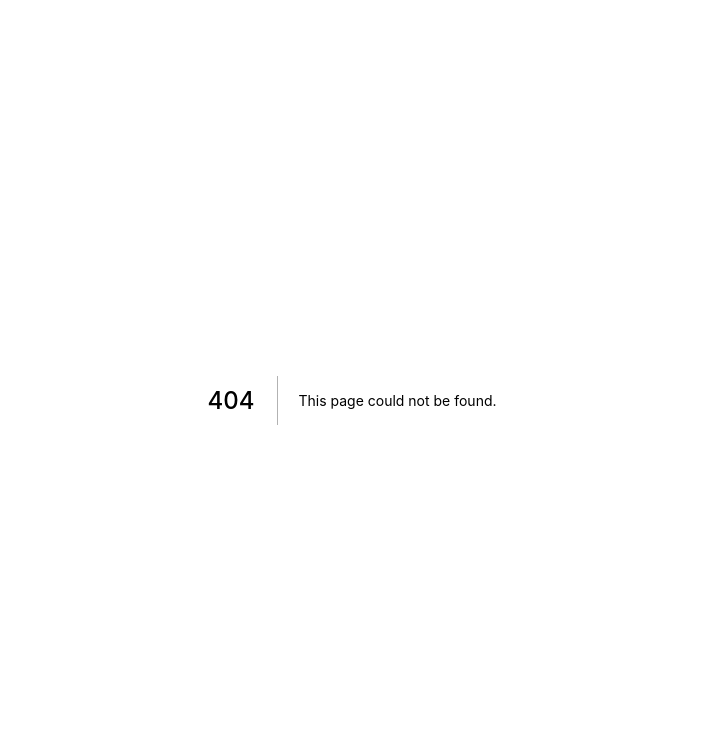
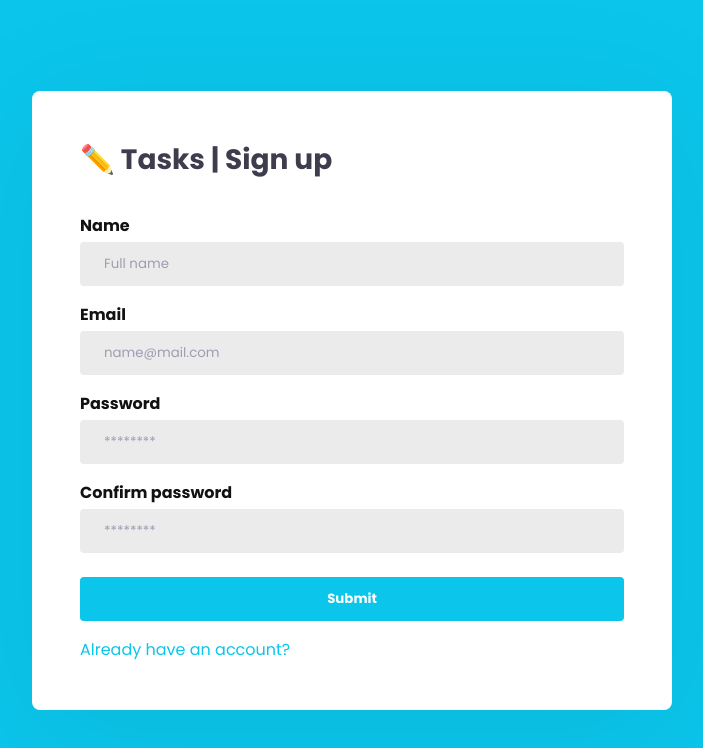
Before and after one commit to lucasamonrc/tasks, a Next.js app: page /signup in a window 1280 px wide. Before the commit this address had no page. Shown: the top 748 px of the page, without its empty margins (288-991 px from the left). Built offline with nearby package versions, Linux system fonts and the light colour scheme.

Commit message:
add sign up page

```diff
--- a/src/pages/signin.tsx
+++ b/src/pages/signin.tsx
@@ -16,7 +16,7 @@ export default function SignIn() {
           <form>
             <div className={styles.field}>
               <label>Email</label>
-              <input type="text" placeholder="name@mail.com" required />
+              <input type="email" placeholder="name@mail.com" required />
             </div>
 
             <div className={styles.field}>
@@ -24,7 +24,7 @@ export default function SignIn() {
               <input type="password" placeholder="********" required />
             </div>
 
-            <button type="submit">Add task</button>
+            <button type="submit">Sign in</button>
           </form>
 
           <Link href="/signup">
--- /dev/null
+++ b/src/pages/signup.tsx
@@ -0,0 +1,47 @@
+import Head from "next/head";
+import Link from "next/link";
+
+import styles from '../styles/pages/SignUp.module.css';
+
+export default function SignUp() {
+  return (
+    <>
+      <Head>
+        <title>Tasks | Sign up</title>
+      </Head>
+      <div className={styles.container}>
+        <section className={styles.box}>
+          <h1>✏️ Tasks | Sign up</h1>
+
+          <form>
+            <div className={styles.field}>
+              <label>Name</label>
+              <input type="text" placeholder="Full name" required />
+            </div>
+
+            <div className={styles.field}>
+              <label>Email</label>
+              <input type="email" placeholder="name@mail.com" required />
+            </div>
+
+            <div className={styles.field}>
+              <label>Password</label>
+              <input type="password" placeholder="********" required />
+            </div>
+
+            <div className={styles.field}>
+              <label>Confirm password</label>
+              <input type="password" placeholder="********" required />
+            </div>
+
+            <button type="submit">Submit</button>
+          </form>
+
+          <Link href="/signin">
+            <a>Already have an account?</a>
+          </Link>
+        </section>
+      </div>
+    </>
+  );
+}
--- /dev/null
+++ b/src/styles/pages/SignUp.module.css
@@ -0,0 +1,73 @@
+.container {
+  background: #0BC5EA;
+  width: 100%;
+  height: 100vh;
+
+  display: flex;
+  justify-content: center;
+  align-items: center;
+}
+
+.box {
+  max-width: 640px;
+  width: 80%;
+  padding: 3rem;
+
+  background: #FFFFFF;
+  border-radius: 0.5rem;
+
+  filter: drop-shadow(0px 24px 64px rgba(0, 0, 0, 0.06));
+}
+
+.box h1 {
+  color: #3D3D4D;
+  font-size: 1.75rem;
+  margin-bottom: 2rem;
+}
+
+.field {
+  width: 100%;
+  margin-bottom: 1rem;
+}
+
+.field label {
+  display: block;
+  font-weight: 700;
+  margin-bottom: 0.25rem;
+}
+
+.field input {
+  display: block;
+  margin-bottom: 1rem;
+  width: 100%;
+  background: #EBEBEB;
+  color: #1C1C29;
+  padding: 12px 24px;
+  border-radius: 4px;
+  border: 0;
+}
+
+.field input::placeholder {
+  color: #A09CB1;
+}
+
+.box form button {
+  display: block;
+  border: 0;
+  background: #0BC5EA;
+  cursor: pointer;
+
+  width: 100%;
+  margin: 1.5rem auto 1rem;
+  padding: 0.75rem;
+  border-radius: 0.25rem;
+
+  font-weight: 700;
+  color: #FFFFFF;
+
+  transition: filter 0.2s;
+}
+
+.box form button:hover {
+  filter: brightness(0.95);
+}
```
